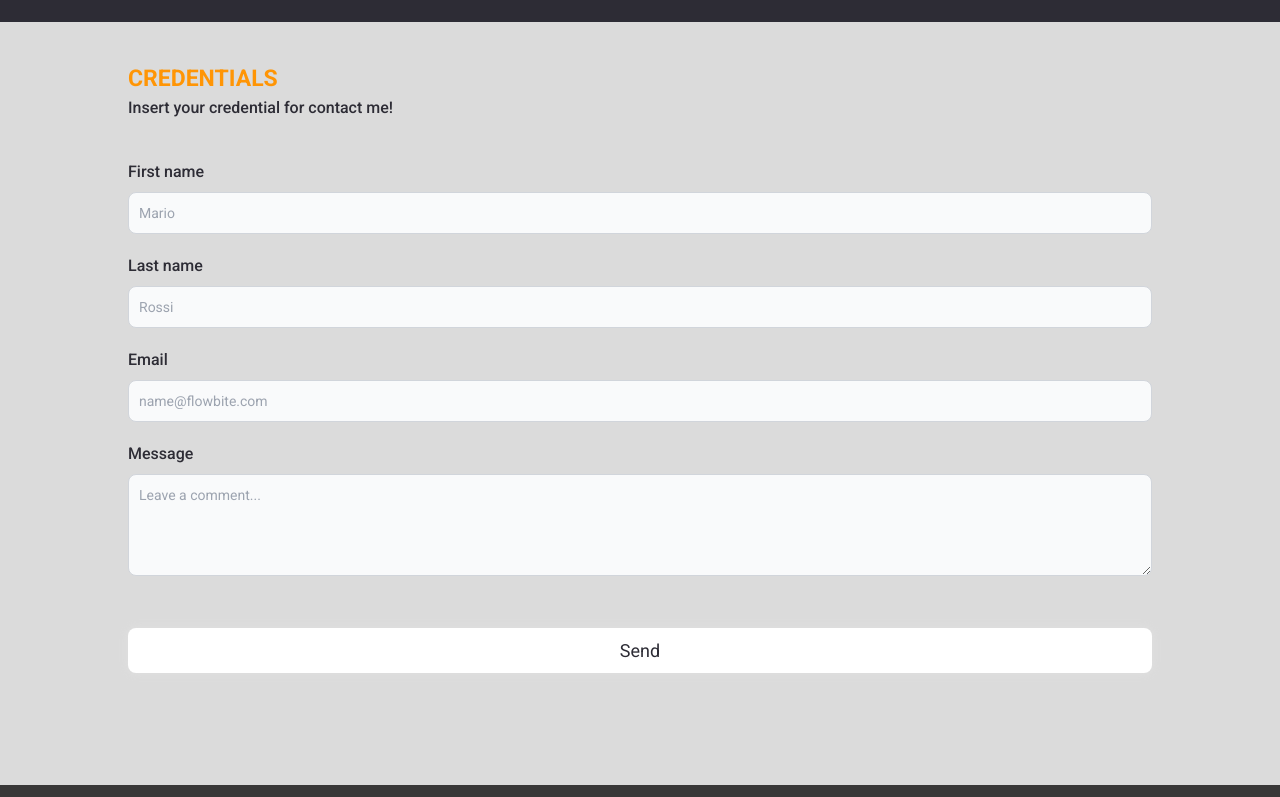
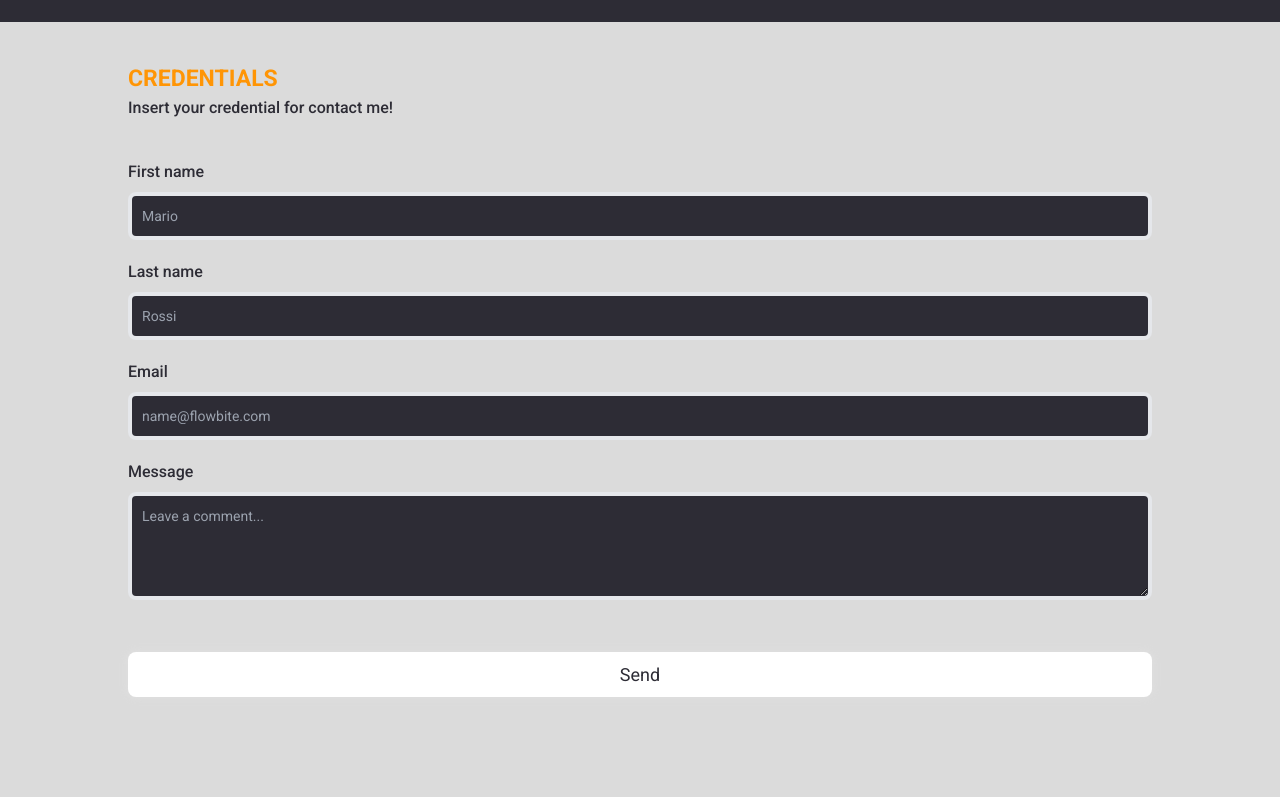
Before and after one commit to chrialge/vite-boolfolio, a Vue app: page /contacts in a window 1280 px wide. Shown: the part 505-1302 px from the top of the page. Built offline with nearby package versions, Linux system fonts and the light colour scheme.

Commit message:
add base of form for post data of contacts

```diff
--- a/src/style.css
+++ b/src/style.css
@@ -75,6 +75,15 @@ body {
 .btn-primary {
   background-color: rgb(225, 225, 225);
   box-shadow: 0 0 10px rgb(225, 225, 225);
+}
+
+.bg-input {
+  background-color: var(--boolfolio-text-dark);
+
+  &:focus {
+    border: 4px solid var(--boolfolio-btn-hover);
+    box-shadow: 0 0 4px var(--boolfolio-btn-hover);
+  }
 }
 
 /* Region Loader */
--- a/src/view/AppContacts.vue
+++ b/src/view/AppContacts.vue
@@ -1,15 +1,39 @@
 <script>
 import Jumbotron from '../components/Jumbotron.vue'
+import axios from 'axios'
 
 export default {
     name: 'AppContacts',
     data() {
         return {
+            base_api_url: 'http://127.0.0.1:8000/',
+            first_name: '',
+            last_name: '',
+            email: '',
+            message: '',
 
         }
     },
     components: {
         Jumbotron
+    },
+    methods: {
+        sendMessage() {
+            const data = {
+                first_name: this.first_name,
+                last_name: this.last_name,
+                email: this.email,
+                message: this.message,
+            }
+
+            const url = this.base_api_url + '/api/contacts';
+            console.log(url)
+            axios.post(url, data).then(response => {
+                console.log(response)
+            }).catch(err => {
+                console.error(err);
+            })
+        }
     }
 }
 </script>
@@ -24,39 +48,40 @@ export default {
 
 
 
-        <form action="" class="py-10 flex flex-col">
+        <form action="" class="py-10 flex flex-col" method="post">
 
 
             <div class="mb-5">
-                <label for="first-name" class="block mb-2 text-md font-medium sub_title">
+                <label for="first_name" class="block mb-2 text-md font-medium sub_title">
                     First name</label>
-                <input type="first-name" id="first-name"
-                    class="bg-gray-50 border border-gray-300 text-gray-900 text-sm rounded-lg focus:ring-blue-500 focus:border-blue-500 block w-full p-2.5 dark:bg-gray-700 dark:border-gray-600 dark:placeholder-gray-400 dark:text-white dark:focus:ring-blue-500 dark:focus:border-blue-500"
-                    placeholder="Mario" required />
+                <input type="first_name" id="first_name" name="first_name"
+                    class="bg-input border-4 text-gray-900 text-sm rounded-lg block w-full p-2.5 dark:text-white dark:placeholder-gray-400"
+                    placeholder="Mario" required v-model="first_name" />
             </div>
             <div class="mb-5">
-                <label for="last-name" class="block mb-2 text-md font-medium sub_title">
+                <label for="last_name" class="block mb-2 text-md font-medium sub_title">
                     Last name</label>
-                <input type="last-name" id="last-name"
-                    class="bg-gray-50 border border-gray-300 text-gray-900 text-sm rounded-lg focus:ring-blue-500 focus:border-blue-500 block w-full p-2.5 dark:bg-gray-700 dark:border-gray-600 dark:placeholder-gray-400 dark:text-white dark:focus:ring-blue-500 dark:focus:border-blue-500"
-                    placeholder="Rossi" required />
+                <input type="last_name" id="last_name" name="last_name"
+                    class="bg-input border-4 text-sm rounded-lg block w-full p-2.5 dark:placeholder-gray-400 dark:text-white "
+                    placeholder="Rossi" required v-model="last_name" />
             </div>
             <div class="mb-5">
                 <label for="email" class="block mb-2 text-md font-medium sub_title">
                     Email</label>
-                <input type="email" id="email"
-                    class="bg-gray-50 border border-gray-300 text-gray-900 text-sm rounded-lg focus:ring-blue-500 focus:border-blue-500 block w-full p-2.5 dark:bg-gray-700 dark:border-gray-600 dark:placeholder-gray-400 dark:text-white dark:focus:ring-blue-500 dark:focus:border-blue-500 gg"
-                    placeholder="name@flowbite.com" required />
+                <input type="email" id="email" name="email"
+                    class="bg-input border-4 text-sm rounded-lg focus:ring-blue-500 focus:border-blue-500 block w-full p-2.5 dark:placeholder-gray-400 dark:text-white"
+                    placeholder="name@flowbite.com" required v-model="email" />
             </div>
             <div class="mb-5">
                 <label for="message" class="block mb-2 text-md font-medium sub_title">
                     Message</label>
-                <textarea id="message" rows="4"
-                    class="block p-2.5 w-full text-sm text-gray-900 bg-gray-50 rounded-lg border border-gray-300 focus:ring-blue-500 focus:border-blue-500 dark:bg-gray-700 dark:border-gray-600 dark:placeholder-gray-400 dark:text-white dark:focus:ring-blue-500 dark:focus:border-blue-500"
-                    placeholder="Leave a comment..."></textarea>
+                <textarea id="message" rows="4" name="message"
+                    class="bg-input border-4 block p-2.5 w-full text-sm text-gray-900  rounded-lg  dark:placeholder-gray-400 dark:text-white"
+                    placeholder="Leave a comment..." v-model="message"></textarea>
             </div>
 
-            <button class="btn btn-primary my-8" style="background-color: white;">Send</button>
+            <button type="submit" class="btn btn-primary my-8" style="background-color: white;"
+                @click="sendMessage()">Send</button>
         </form>
     </div>
 
```
